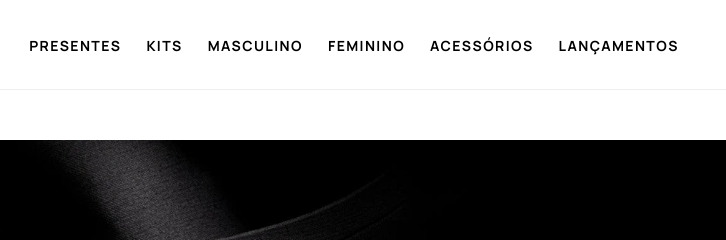
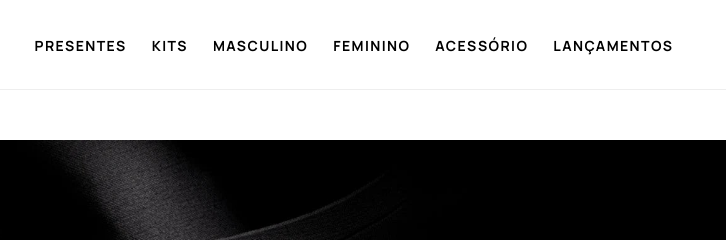
Before and after one commit to ruansmarques/Site---MedFerpa-Store, a plain HTML site: page index.html in a window 1280 px wide. Shown: the top 240 px of the page, 278-1004 px from the left. Drawn offline with Linux system fonts and the light colour scheme.

Commit message:
Version 1.04

```diff
--- a/index.html
+++ b/index.html
@@ -25,7 +25,7 @@
                     <li><a href="#">KITS</a></li>
                     <li><a href="#">MASCULINO</a></li>
                     <li><a href="#">FEMININO</a></li>
-                    <li><a href="#">ACESSÓRIOS</a></li>
+                    <li><a href="#">ACESSÓRIO</a></li>
                     <li><a href="#">LANÇAMENTOS</a></li>
                 </ul>
             </nav>
```
